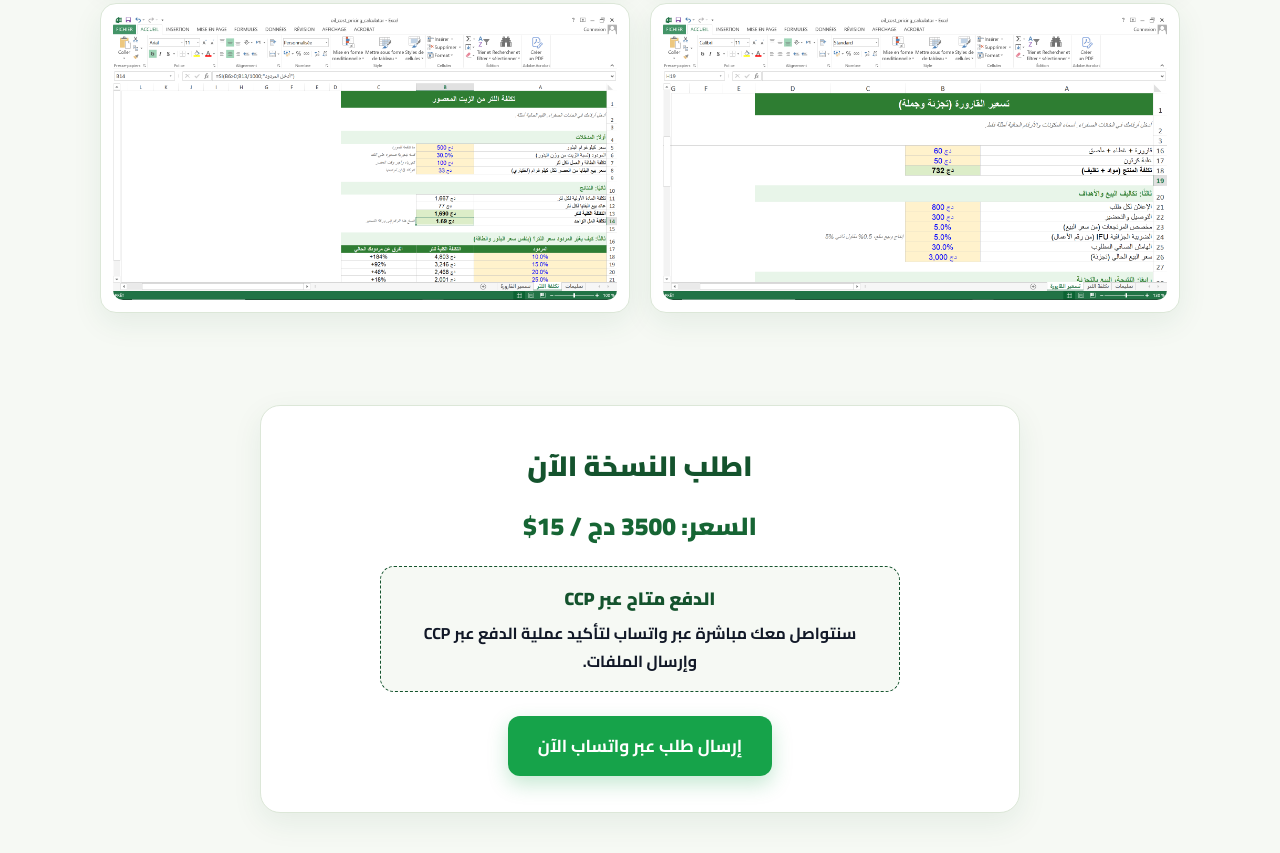
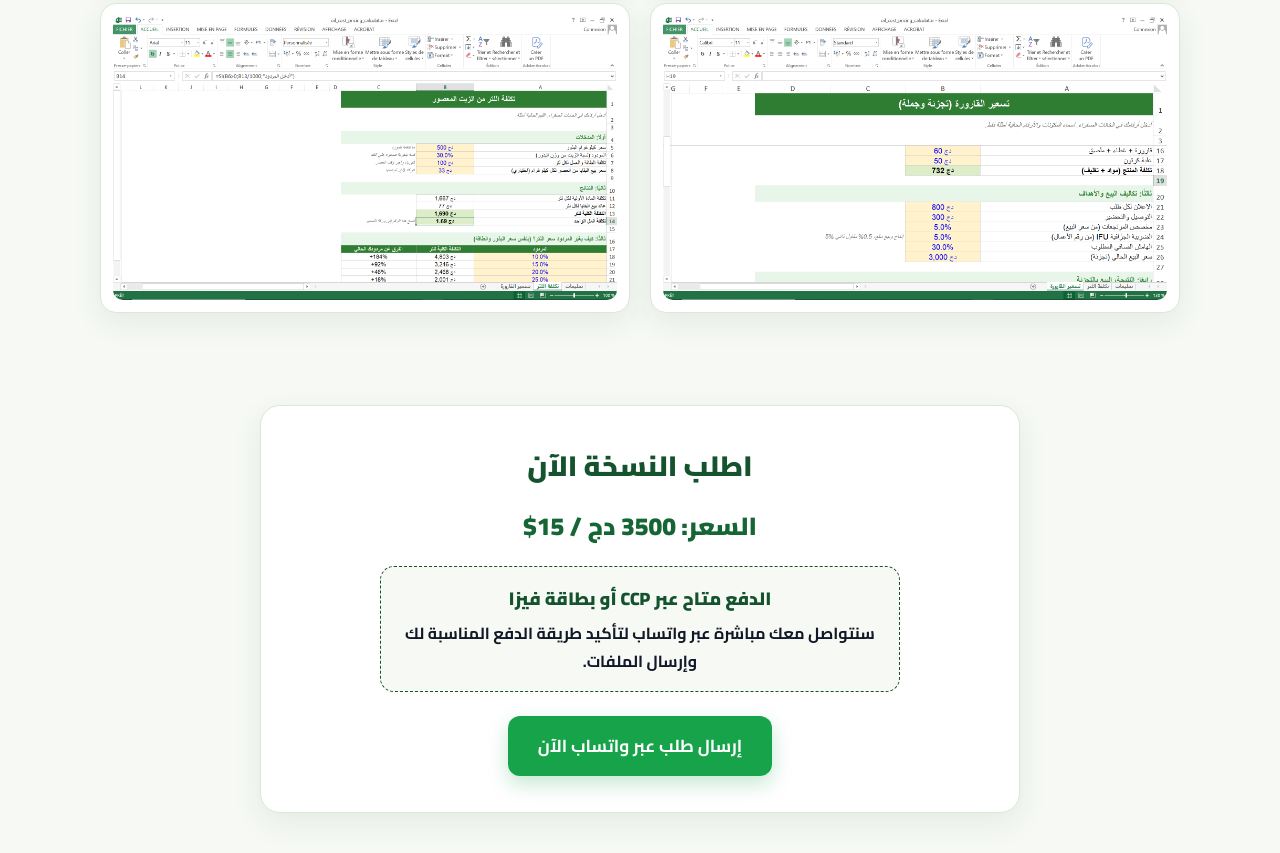
Before and after one commit to Djtprdct27/oil-guide, a plain HTML site: page index.html in a window 1280 px wide. Shown: the part 1711-2564 px from the top of the page. Drawn offline with Linux system fonts and the light colour scheme.

Commit message:
Update index.html

```diff
--- a/index.html
+++ b/index.html
@@ -403,7 +403,7 @@
           <div class="price-box">
             <div class="price-label">السعر الكامل</div>
             <div class="price-value">3500 دج / 15$</div>
-            <div class="payment-note">طريقة الدفع: عبر CCP</div>
+            <div class="payment-note">طرق الدفع: CCP أو بطاقة فيزا (Visa)</div>
           </div>
 
           <div class="hero-btns">
@@ -449,8 +449,8 @@
           <div class="order-price">السعر: 3500 دج / 15$</div>
 
           <div class="ccp-box">
-            <span>الدفع متاح عبر CCP</span>
-            سنتواصل معك مباشرة عبر واتساب لتأكيد عملية الدفع عبر CCP وإرسال الملفات.
+            <span>الدفع متاح عبر CCP أو بطاقة فيزا</span>
+            سنتواصل معك مباشرة عبر واتساب لتأكيد طريقة الدفع المناسبة لك وإرسال الملفات.
           </div>
 
           <a href="#" class="btn btn-wa wa-order-link" style="padding: 15px 30px; font-size: 1.08rem;">
```
